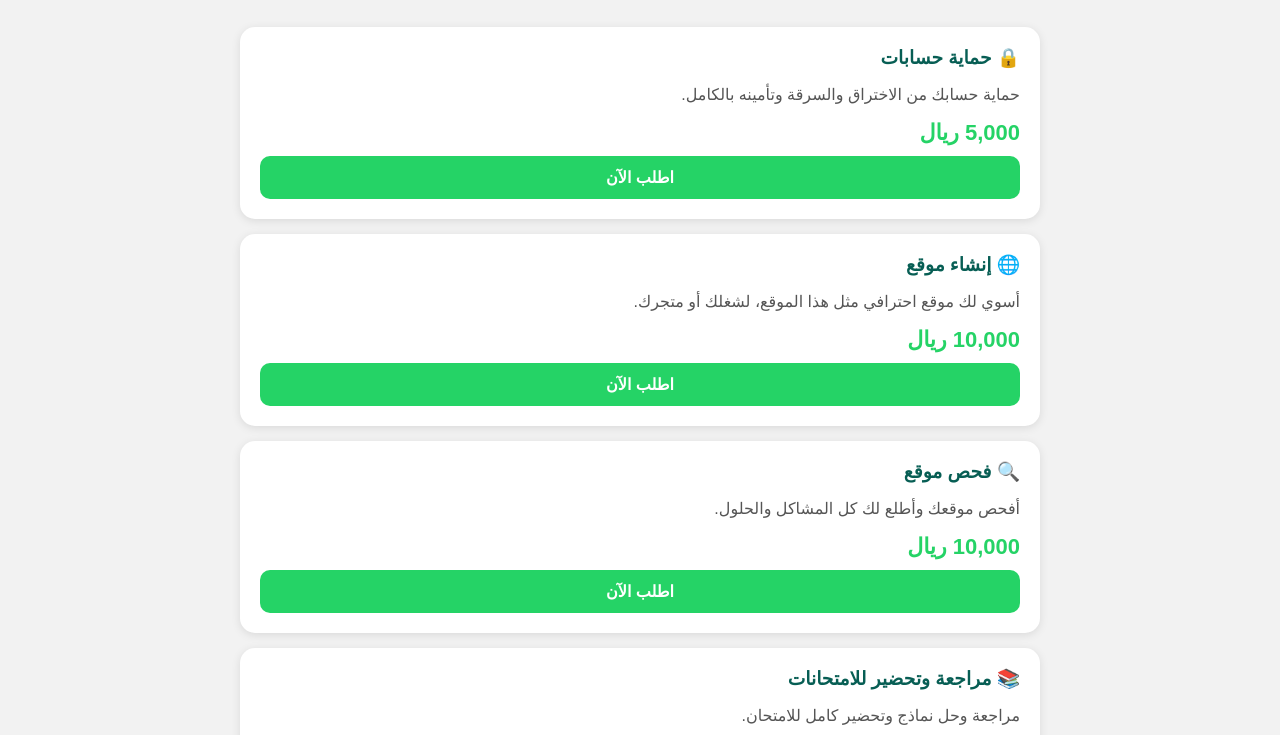
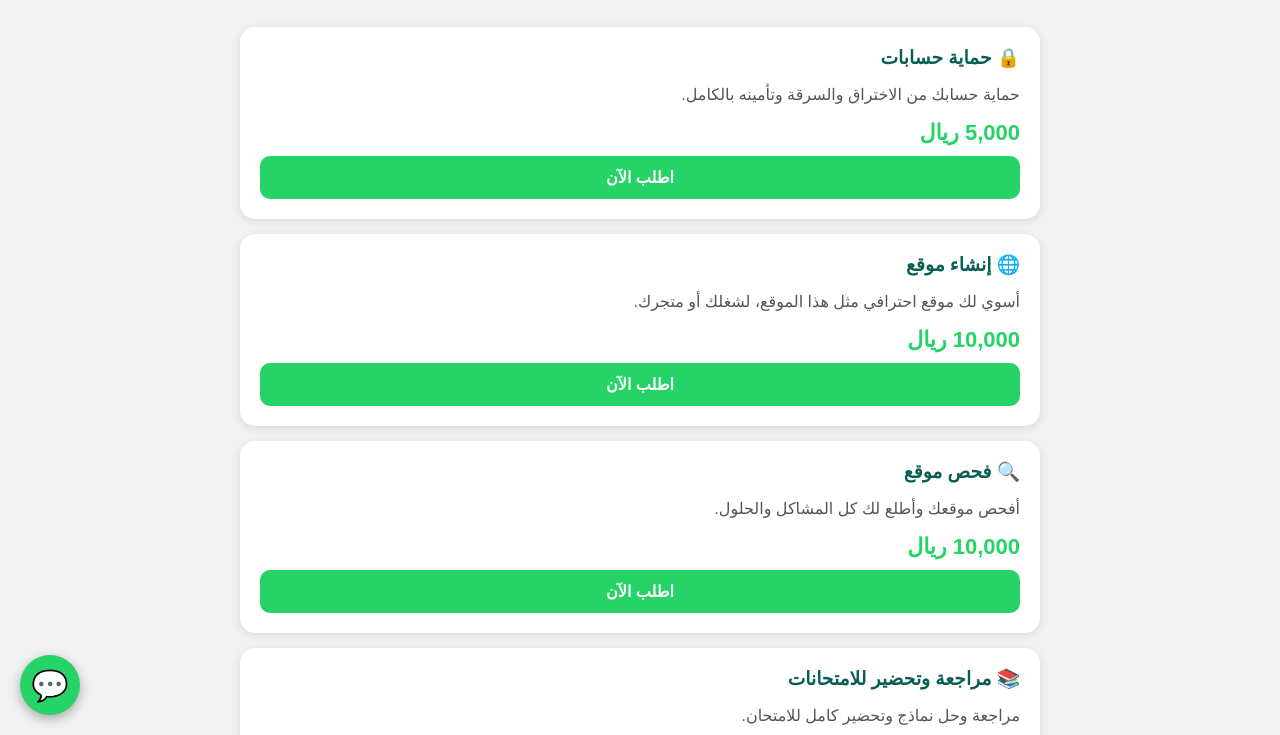
Before and after one commit to akhalidmohemed200-sys/akhalidmohemed200-sys.github.io, a plain HTML site: page index.html in a window 1280 px wide. Shown: the part 65-800 px from the top of the page. Drawn offline with Linux system fonts and the light colour scheme.

Commit message:
Update index.html

```diff
--- a/index.html
+++ b/index.html
@@ -112,5 +112,6 @@ function sendWhatsApp(){
   window.open("https://wa.me/967776114190?text=" + msg, "_blank");
 }
 </script>
+  <a href="https://wa.me/967776114190" style="position:fixed;bottom:20px;left:20px;background:#25D366;color:white;width:60px;height:60px;border-radius:50%;display:flex;align-items:center;justify-content:center;font-size:30px;text-decoration:none;z-index:999;box-shadow:0 4px 12px rgba(0,0,0,0.3)">💬</a>
 </body>
 </html>
```
